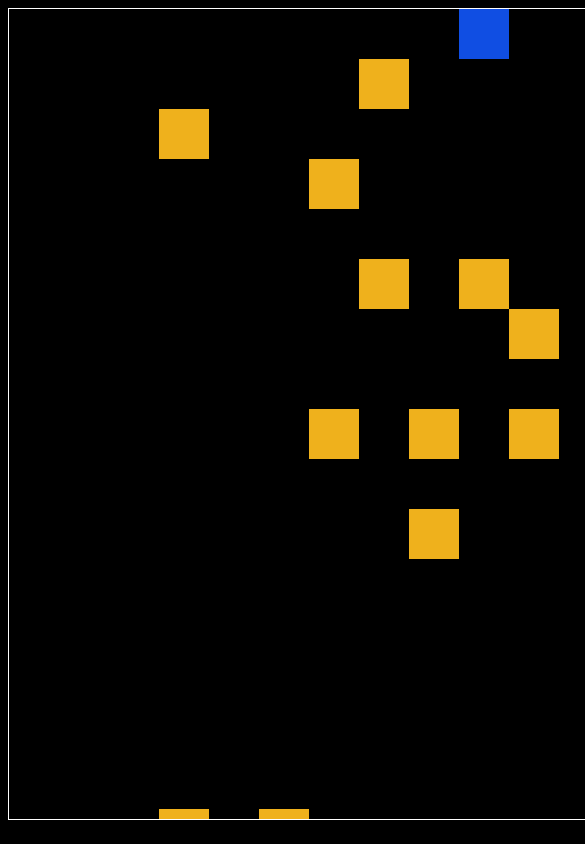
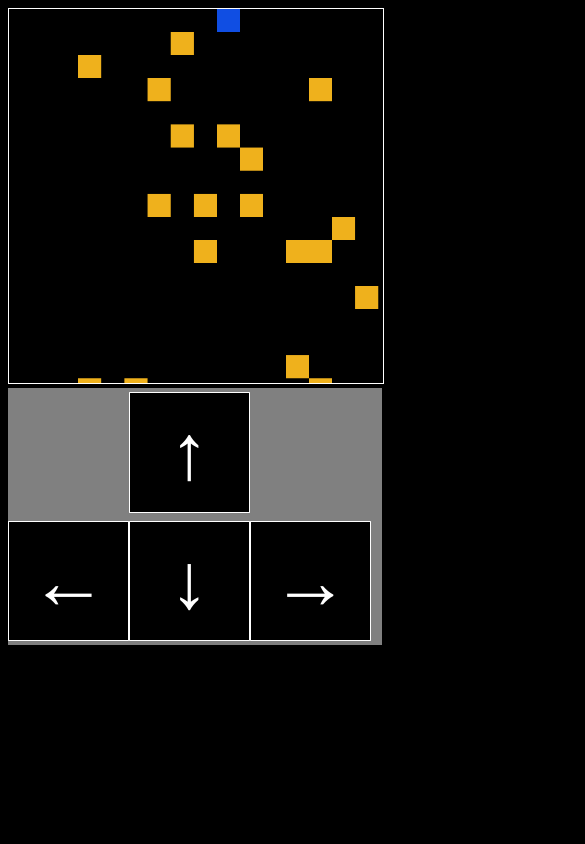
Before and after one commit to divear/Randprix, a React (Create React App) app: page /game in a window 390 px wide. Shown: the top 844 px of the page, 585 px wide, since content can reach past the window. Built offline with nearby package versions, Linux system fonts and the light colour scheme.

Commit message:
mobile controls

```diff
--- a/src/App.css
+++ b/src/App.css
@@ -17,6 +17,7 @@ button{
   margin: 0;
   padding: 0%;
   border: 0.1vw solid white;
+  max-width: 100%;
 }
 .whatSee{
   font-size: 1vw;
@@ -24,3 +25,28 @@ button{
 .tryAgain{
   font-size: 2vw;
 }
+.startB{
+  background-color: black;
+}
+.phoneControls{
+  display: none;
+}
+
+@media only screen and (max-width: 768px) {
+  .phoneControls{
+    background-color: gray;
+    display: inherit;
+  }
+  .phoneControls > button{
+    width: 31vw;
+    height: 31vw;
+    background-color: black;
+    font-size: 20vw;
+    user-select: none;
+    margin: 1vw auto;
+  }
+  .u{
+    margin-left: 31vw !important;
+  }
+
+}
--- a/src/components/Fail.jsx
+++ b/src/components/Fail.jsx
@@ -2,11 +2,15 @@ import React from 'react'
 import { buttons } from './Win';
 
 function Fail() {
+    function again(){
+        window.location = "/game"
+    }
+    window.document.addEventListener('keypress', again)
     return (
         <div>
             <title>Game over</title>
             <h1>Game over</h1>
-            <button onClick={()=>window.location = "/game"} style={buttons}>Try again.</button>
+            <button onClick={again} style={buttons}>Try again.</button>
         </div>
     )
 }
--- a/src/components/Game.jsx
+++ b/src/components/Game.jsx
@@ -2,6 +2,7 @@ import { useEffect, useRef } from 'react';
 const blockSize = 50
 var size = Math.round(window.innerHeight/150)*(blockSize*2.7)
 const bgColor = "#" + ((1<<24)*Math.random() | 0).toString(16)
+const playerColor = '#' + ("000000" + (0xFFFFFF ^ parseInt(bgColor.substring(1),16)).toString(16)).slice(-6);
 var playerCords = {
   x: Math.round((Math.random()*size)/blockSize)*blockSize,
   y: Math.round((Math.random()*size)/blockSize)*blockSize
@@ -14,6 +15,7 @@ var time = 0
 
 function Game() {
   localStorage.setItem("bgColor",bgColor)
+  localStorage.setItem("playerColor", playerColor)
   const canvasRef = useRef(null)
 
   useEffect(() => {
@@ -30,7 +32,7 @@ function Game() {
       allBlockCords.push(blockCords);
       c.fillRect(blockCords[0], blockCords[1], blockSize, blockSize)
     }
-    c.fillStyle = '#' + ("000000" + (0xFFFFFF ^ parseInt(bgColor.substring(1),16)).toString(16)).slice(-6);
+    c.fillStyle = playerColor
     c.fillRect(playerCords.x,playerCords.y, blockSize, blockSize)
   }
   function move(e,c){
@@ -93,7 +95,15 @@ function Game() {
         width={size}
         height={size}
       />
+      <div className="phoneControls">
+        <button className="u">&uarr;</button>
+        <br />
+        <button className="l">&larr;</button>
+        <button className="d">&darr;</button>
+        <button className="r">&rarr;</button>
+      </div>
     </div>
+
   );
 }
 
--- a/src/components/Home.jsx
+++ b/src/components/Home.jsx
@@ -5,7 +5,7 @@ function Home() {
         <div>
             <title>Randpix</title>
             <h1>Randpix</h1>
-            <button onClick={()=>window.location = "/game"}>Play</button>
+            <button className="startB" onClick={()=>window.location = "/game"}>Play</button>
         </div>
     )
 }
--- a/src/components/Win.jsx
+++ b/src/components/Win.jsx
@@ -1,17 +1,21 @@
 import React from 'react'
 
 export const buttons = {
-    backgroundColor: localStorage.getItem("bgColor")
+    backgroundColor: localStorage.getItem("bgColor"),
+    color: localStorage.getItem("playerColor")
 }
 
 function Win() {
-
+    function again(){
+        window.location = "/game"
+    }
+    window.document.addEventListener('keypress', again)
     return (
         <div>
             <title>You won</title>
             <h1>You won</h1>
             <h2>Your time: {localStorage.getItem("time")}s</h2>
-            <button onClick={()=>window.location = "/game"} style={buttons}>Try again.</button>
+            <button onClick={again} style={buttons}>Try again.</button>
         </div>
     )
 }
```
